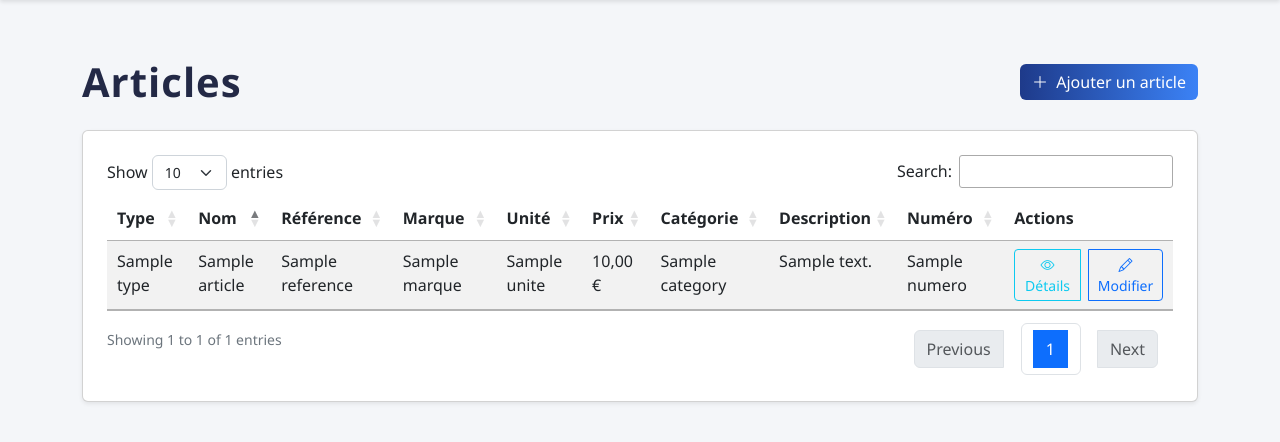
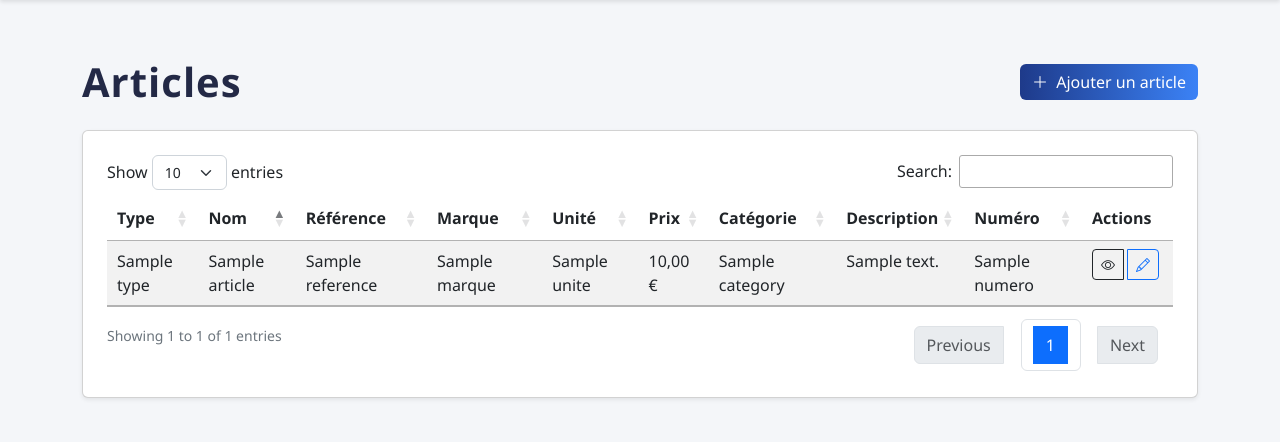
Before and after one commit to abdelllatif/Gestion_de_stock, a Symfony app: template templates/article/index.html.twig in a window 1280 px wide. Shown: the part 70-512 px from the top of the page. Run offline with Twig, Linux system fonts and the light colour scheme; the template is opened without the code that fills it: most values are stand-ins (such as "Sample title", 1, 10 or a date in 2020); some libraries are stand-ins or nearby versions.

Commit message:
changer les icones du tableau d affichage des donnees

```diff
--- a/templates/article/index.html.twig
+++ b/templates/article/index.html.twig
@@ -219,14 +219,14 @@
                         <td>
                             <div class="btn-group" role="group">
                                 <a href="{{ path('app_article_show', {'id': article.id}) }}"
-                                   class="btn btn-sm btn-outline-info me-2"
-                                   title="Voir les détails">
-                                    <i class="bi bi-eye"></i> Détails
+                                   class="btn btn-sm btn-outline-dark me-1"
+                                   title="Afficher">
+                                    <i class="bi bi-eye"></i>
                                 </a>
-                                <button class="btn btn-sm btn-outline-primary"
+                                <button class="btn btn-sm btn-outline-primary me-1"
                                         onclick="openEditModal({{ article.id }})"
                                         title="Modifier">
-                                    <i class="bi bi-pencil"></i> Modifier
+                                    <i class="bi bi-pencil"></i>
                                 </button>
                             </div>
                         </td>
```
Also changed, not shown: templates/machine/index.html.twig (+5 -5 lines).
